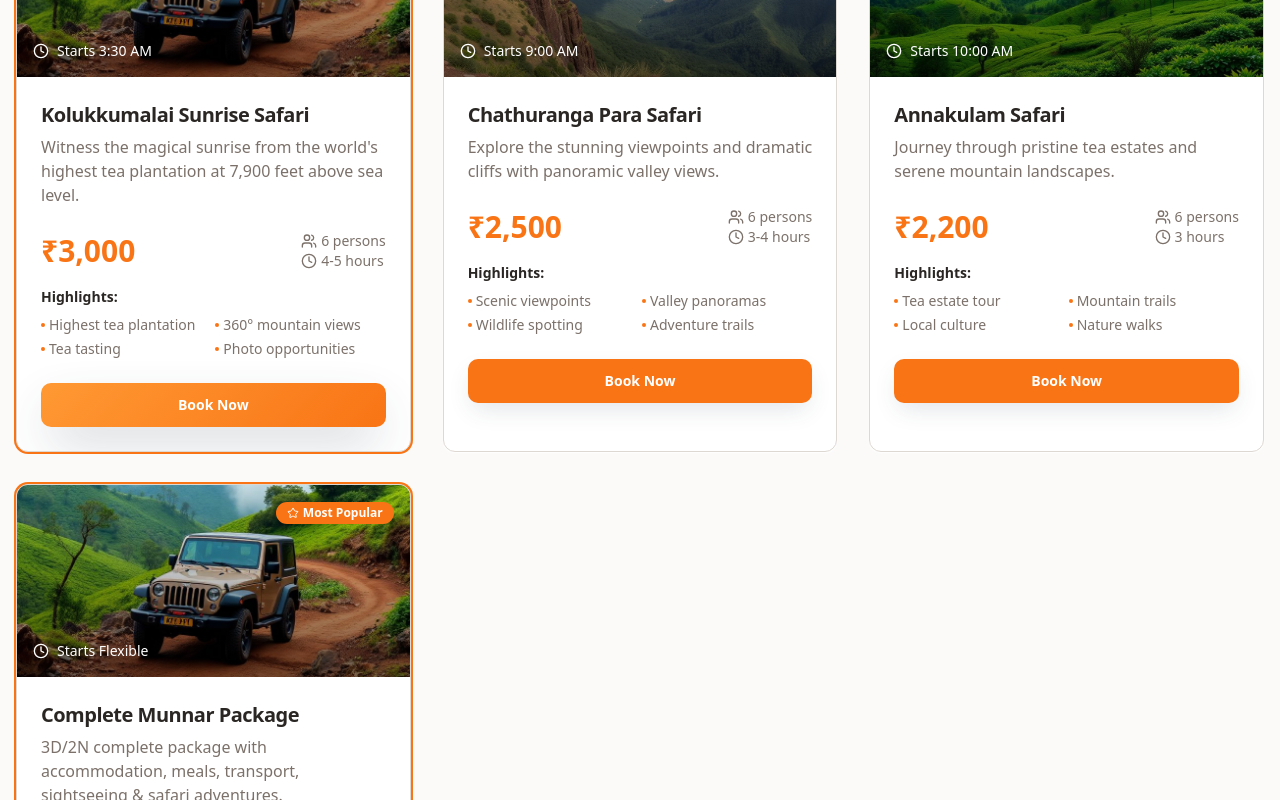
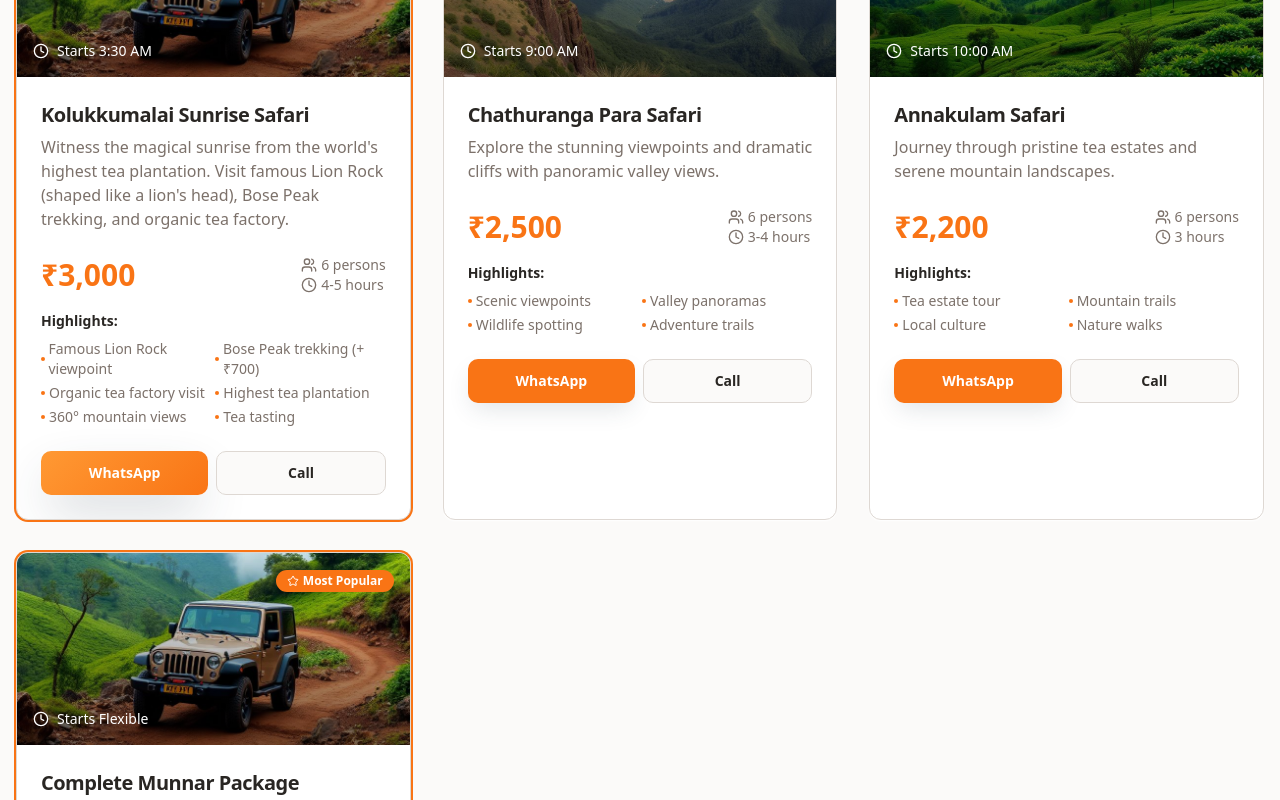
Before and after one commit to maharajachinnakana/munnar-sunrise-safari, a React (Vite) app: page / in a window 1280 px wide. Shown: the part 1180-1980 px from the top of the page. Built offline with nearby package versions, Linux system fonts and the light colour scheme.

Commit message:
Add WhatsApp/Call integration
Integrate WhatsApp and call functionality into the booking button. Update Kolukkumalai package details to include information about Lion Rock, Bose Peak trekking (₹700 per head), and a visit to the organic tea plantations of the Kolukkumalai Tea Factory.

```diff
--- a/src/components/BookingForm.tsx
+++ b/src/components/BookingForm.tsx
@@ -28,7 +28,7 @@ const BookingForm = () => {
   const { toast } = useToast();
 
   const packages = [
-    { value: "kolukkumalai", label: "Kolukkumalai Sunrise Safari - ₹3,000", price: 3000 },
+    { value: "kolukkumalai", label: "Kolukkumalai Sunrise Safari + Lion Rock + Tea Factory - ₹3,000", price: 3000 },
     { value: "chathuranga", label: "Chathuranga Para Safari - ₹2,500", price: 2500 },
     { value: "annakulam", label: "Annakulam Safari - ₹2,200", price: 2200 },
     { value: "complete", label: "Complete Munnar Package (3D/2N) - ₹12,500", price: 12500 }
--- a/src/components/SafariPackages.tsx
+++ b/src/components/SafariPackages.tsx
@@ -11,12 +11,12 @@ const SafariPackages = () => {
     {
       id: 1,
       title: "Kolukkumalai Sunrise Safari",
-      description: "Witness the magical sunrise from the world's highest tea plantation at 7,900 feet above sea level.",
+      description: "Witness the magical sunrise from the world's highest tea plantation. Visit famous Lion Rock (shaped like a lion's head), Bose Peak trekking, and organic tea factory.",
       image: jeepImage,
       price: "₹3,000",
       duration: "4-5 hours",
       capacity: "6 persons",
-      highlights: ["Highest tea plantation", "360° mountain views", "Tea tasting", "Photo opportunities"],
+      highlights: ["Famous Lion Rock viewpoint", "Bose Peak trekking (+₹700)", "Organic tea factory visit", "Highest tea plantation", "360° mountain views", "Tea tasting"],
       popular: true,
       startTime: "3:30 AM"
     },
@@ -140,13 +140,24 @@ const SafariPackages = () => {
               </CardContent>
 
               <CardFooter className="pt-0">
-                <Button
-                  variant={pkg.popular ? "hero" : "default"}
-                  className="w-full font-semibold"
-                  size="lg"
-                >
-                  Book Now
-                </Button>
+                <div className="flex gap-2 w-full">
+                  <Button
+                    variant={pkg.popular ? "hero" : "default"}
+                    className="flex-1 font-semibold"
+                    size="lg"
+                    onClick={() => window.open(`https://wa.me/919446909285?text=Hi! I'm interested in ${pkg.title}. Please share more details.`, '_blank')}
+                  >
+                    WhatsApp
+                  </Button>
+                  <Button
+                    variant="outline"
+                    className="flex-1 font-semibold"
+                    size="lg"
+                    onClick={() => window.open('tel:+919446909285')}
+                  >
+                    Call
+                  </Button>
+                </div>
               </CardFooter>
             </Card>
           ))}
```
